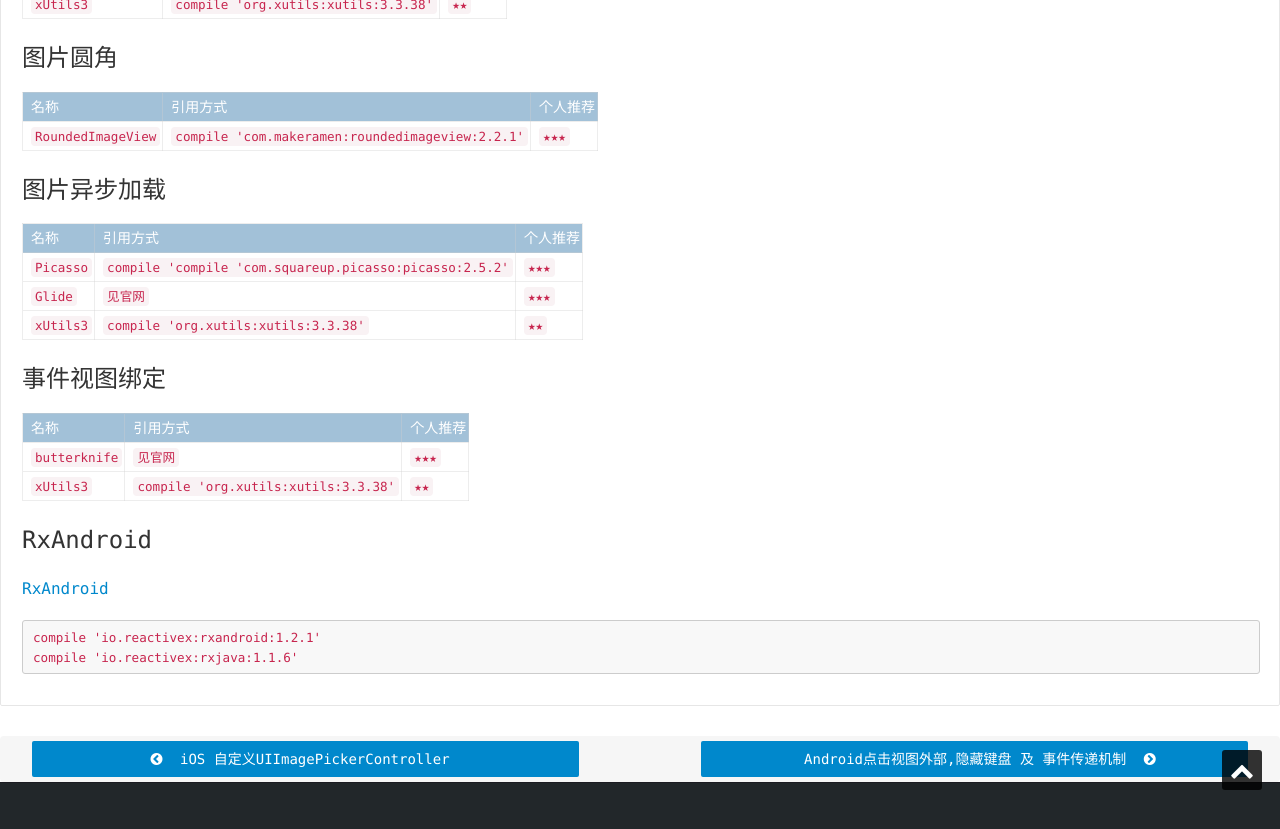
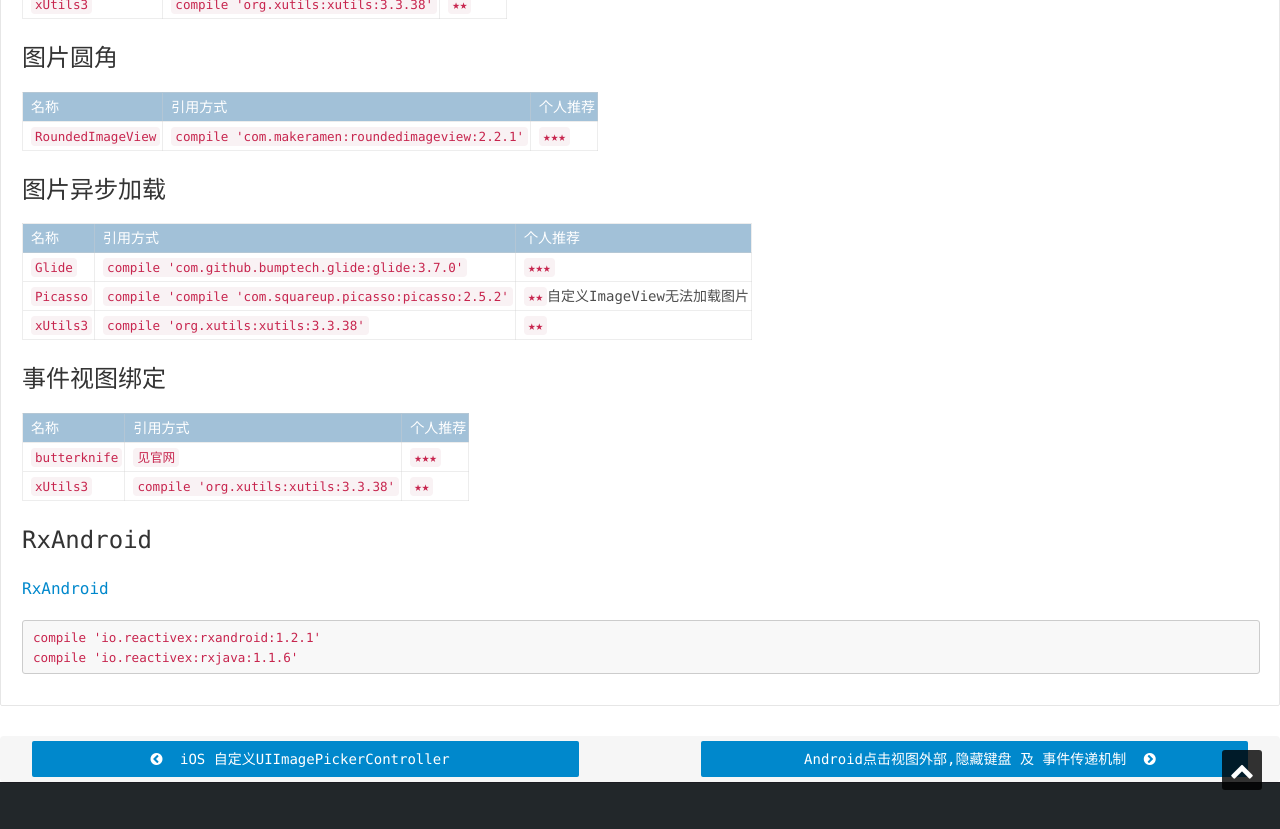
Before and after one commit to psvmc/myblog_jekyll, a Jekyll site: the page built from _posts/2016-11-18-android-lib.md, in a window 1280 px wide and 900 px high, scrolled down 1608 px. Shown: the top 829 px of the window. Built offline with Jekyll 4.4.1, drawn with Linux system fonts in a browser that asks for light colours; nearby versions of some CDN libraries; comment, search, counter and statistics services are not loaded.

Commit message:
文章修改

```diff
--- a/_posts/2016-11-18-android-lib.md
+++ b/_posts/2016-11-18-android-lib.md
@@ -63,8 +63,8 @@
 
 |名称|引用方式|个人推荐|
 |---|---|---|
-|[`Picasso`](https://github.com/square/picasso)|`compile 'compile 'com.squareup.picasso:picasso:2.5.2'`|`★★★`|
-|[`Glide`](https://github.com/bumptech/glide)|`见官网`|`★★★`|
+|[`Glide`](https://github.com/bumptech/glide)|`compile 'com.github.bumptech.glide:glide:3.7.0'`|`★★★`|
+|[`Picasso`](https://github.com/square/picasso)|`compile 'compile 'com.squareup.picasso:picasso:2.5.2'`|`★★`自定义ImageView无法加载图片|
 |[`xUtils3`](https://github.com/wyouflf/xUtils3)|`compile 'org.xutils:xutils:3.3.38'`|`★★`|
 
 ### 事件视图绑定
```
